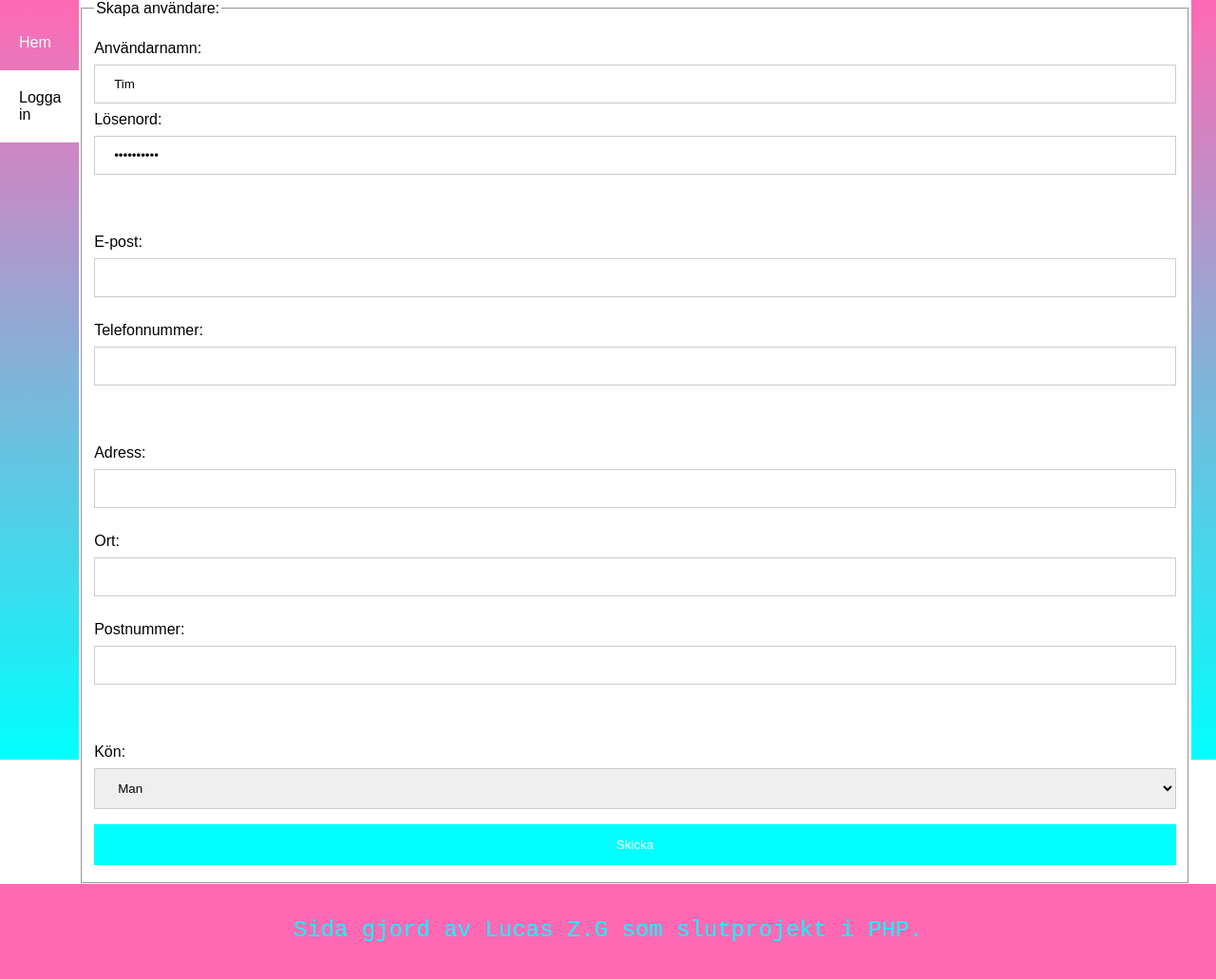
After one commit to LucasZGoransson/Slutprojekt-Webb, a PHP site: page /SkapaAnvandare.html in a window 1280 px wide. The commit adds this page. Shown: the whole page at 95% size. Run offline with PHP 8.4, Linux system fonts and the light colour scheme.

Commit message:
Lösning på knappar på lektion

```diff
--- /dev/null
+++ b/Projektet/SkapaAnvandare.html
@@ -0,0 +1,70 @@
+ <!DOCTYPE html>
+<html lang="sv">
+<head>
+<title>Hem</title>
+<meta charset="utf-8">
+<meta name="viewport" content="width=device-width, initial-scale=1">
+<link href="Slutprojekt.css" rel="stylesheet">
+</head>
+
+<body>
+<div class="divsidenav">
+	<nav role="navigation" class="sidenav">
+		<ul>
+			<li><a href="Hem.html">Hem</a></li>
+			<li><a href="LoggaIn.html" id="Active">Logga in</a></li>
+		</ul>
+	</nav>
+</div>
+
+<main role="main">
+<form action="SkapaAnvandareRespons.html" method="post">
+	<fieldset>
+		<legend>Skapa användare:</legend><br>
+
+		<label for="username">Användarnamn:</label><br>
+		<input type="username" name="username" value="Tim" required><br>
+
+		<label for="password">Lösenord:</label><br>
+		<input type="password" name="psw" value="1234567890" required><br><br><br><br>
+
+
+
+		<label for="email">E-post:</label><br>
+		<input type="email" name="email" required><br><br>
+
+		<label for="phonenumber">Telefonnummer:</label><br>
+		<input type="text" name="phonenumber" required><br><br><br><br>
+
+
+
+		<label for="address">Adress:</label><br>
+		<input type="text" name="address" required><br><br>
+
+		<label for="city">Ort:</label><br>
+		<input type="text" name="city" required><br><br>
+
+		<label for="Zipcode">Postnummer:</label><br>
+		<input type="text" name="zipcode" required><br><br><br><br>
+
+		<label for="Gender">Kön:</label><br>
+		<select name="Gender">
+		<option value="male">Man</option>
+		<option value="female">Kvinna</option>
+		<option value="other">Annat</option>
+		<option value="unspecified">Ospecificerat</option>
+
+		<input type="submit" value="Skicka">
+	</fieldset>
+</form>
+</main>
+
+<div class="sidenav2">
+</div>
+
+<footer role="contentinfo">
+	<p>Sida gjord av Lucas Z.G som slutprojekt i PHP.</p>
+</footer>
+
+</body>
+</html>
--- a/Projektet/Slutprojekt.css
+++ b/Projektet/Slutprojekt.css
@@ -165,7 +165,18 @@ input[type=text], input[type=email], input[type=username], input[type=password],
   box-sizing: border-box;
 }
 
-input[type=submit], button
+input[type=submit]
+{
+  width: 100%;
+  background-color: cyan;
+  color: white;
+  padding: 14px 20px;
+  margin: 8px 0;
+  border: none;
+  cursor: pointer;
+}
+
+button
 {
   width: 100%;
   background-color: cyan;
```
Also changed, not shown: Projektet/Hem.html (added, +32 -0 lines), Projektet/InloggningRespons.html (added, +32 -0 lines), Projektet/LoggaIn.html (+5 -12 lines), Projektet/SkapaAnvandareRespons.html (added, +32 -0 lines).
